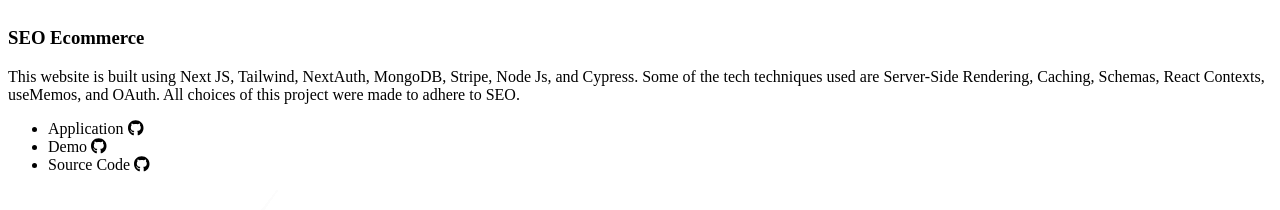
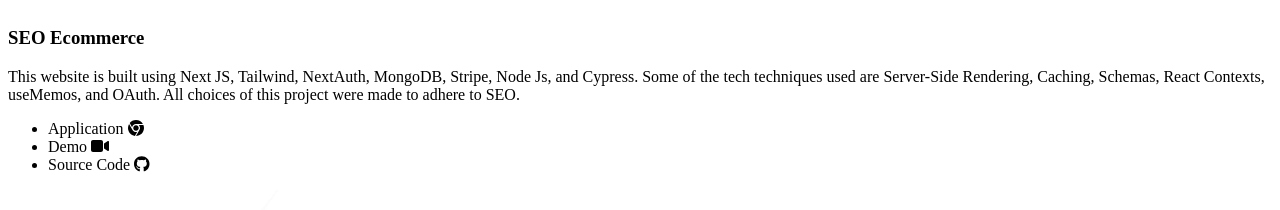
Before and after one commit to Danny-Kettle/Portfolio-Website, a React (Create React App) app: page /#/ in a window 1280 px wide. Shown: the part 1082-1292 px from the top of the page. Built offline with nearby package versions, Linux system fonts and the light colour scheme.

Commit message:
Animations to source code, applicaiton, demo

```diff
--- a/src/components/Portfolio.js
+++ b/src/components/Portfolio.js
@@ -2,7 +2,8 @@
 import { FontAwesomeIcon } from "@fortawesome/react-fontawesome";
 
 import { DataContext } from "./DataContextProvider";
-import { faGithub } from "@fortawesome/free-brands-svg-icons";
+import { faGithub, faChrome } from "@fortawesome/free-brands-svg-icons";
+import { faVideo } from "@fortawesome/free-solid-svg-icons";
 
 const Portfolio = ({ handleClick }) => {
   const data = useContext(DataContext);
@@ -47,13 +48,25 @@
                       <li key={link.label}>
                         <a
                           onClick={(e) => handleLinkClick(e, link.url)}
-                          className={`font-semibold flex flex-row gap-3 items-center text-${link.color}`}
+                          className={`font-semibold flex flex-row gap-3 items-center text-${link.color} bob`}
                         >
                           {link.label}{" "}
-                          <FontAwesomeIcon
-                            className="text-xl"
-                            icon={faGithub}
-                          />
+                          {link.label === "Source Code" ? (
+                            <FontAwesomeIcon
+                              className="text-xl"
+                              icon={faGithub}
+                            />
+                          ) : link.label === "Demo" ? (
+                            <FontAwesomeIcon
+                              className="text-xl"
+                              icon={faVideo}
+                            />
+                          ) : link.label === "Application" ? (
+                            <FontAwesomeIcon
+                              className="text-xl"
+                              icon={faChrome}
+                            />
+                          ) : null}
                         </a>
                       </li>
                     ))}
```
Also changed, not shown: 7 other files (tests, documents, lock files or other folders).
